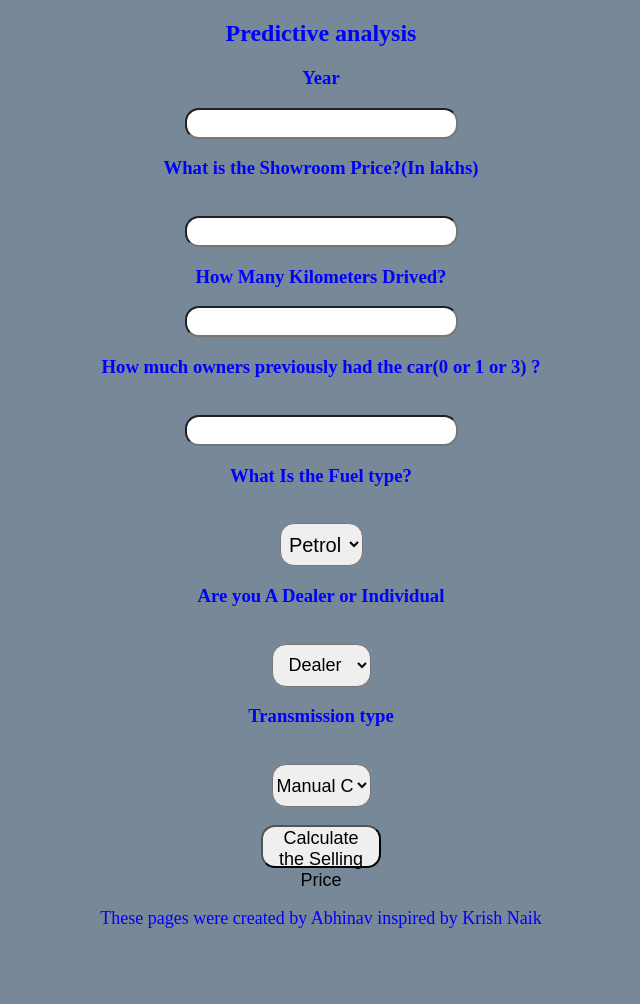
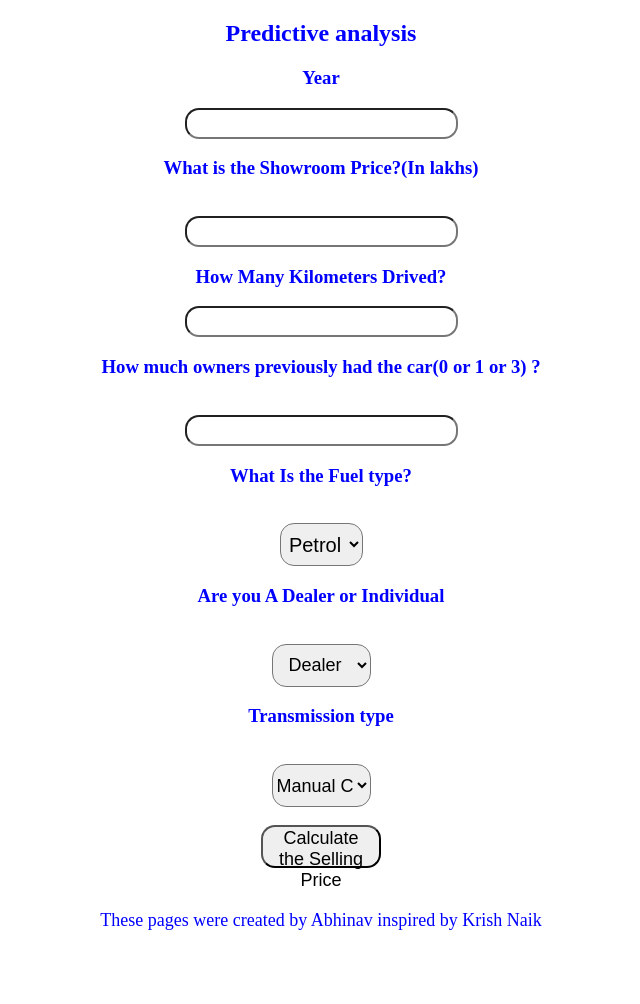
Before and after one commit to abhinav-iitkgp/Car-Price-Predictions, a Flask app: page / in a window 1280 px wide. Shown: the whole page, without its empty margins (319-959 px from the left). Before the commit the page ends 928 px from the top, so only its background shows below. Run offline with Flask 2, Linux system fonts and the light colour scheme; parts of the project's set-up code (start-up, migrations or seed data) failed here and were passed over.

Commit message:
Update index.html
style inhanced

```diff
--- a/templates/index.html
+++ b/templates/index.html
@@ -50,9 +50,10 @@
     <style>
         p{
             font-size: 18px;
+            margin-top: 20px;
         }
         body {
-            background-color: lightslategray;
+
             text-align: center;
             padding: 0px;
         }
```
